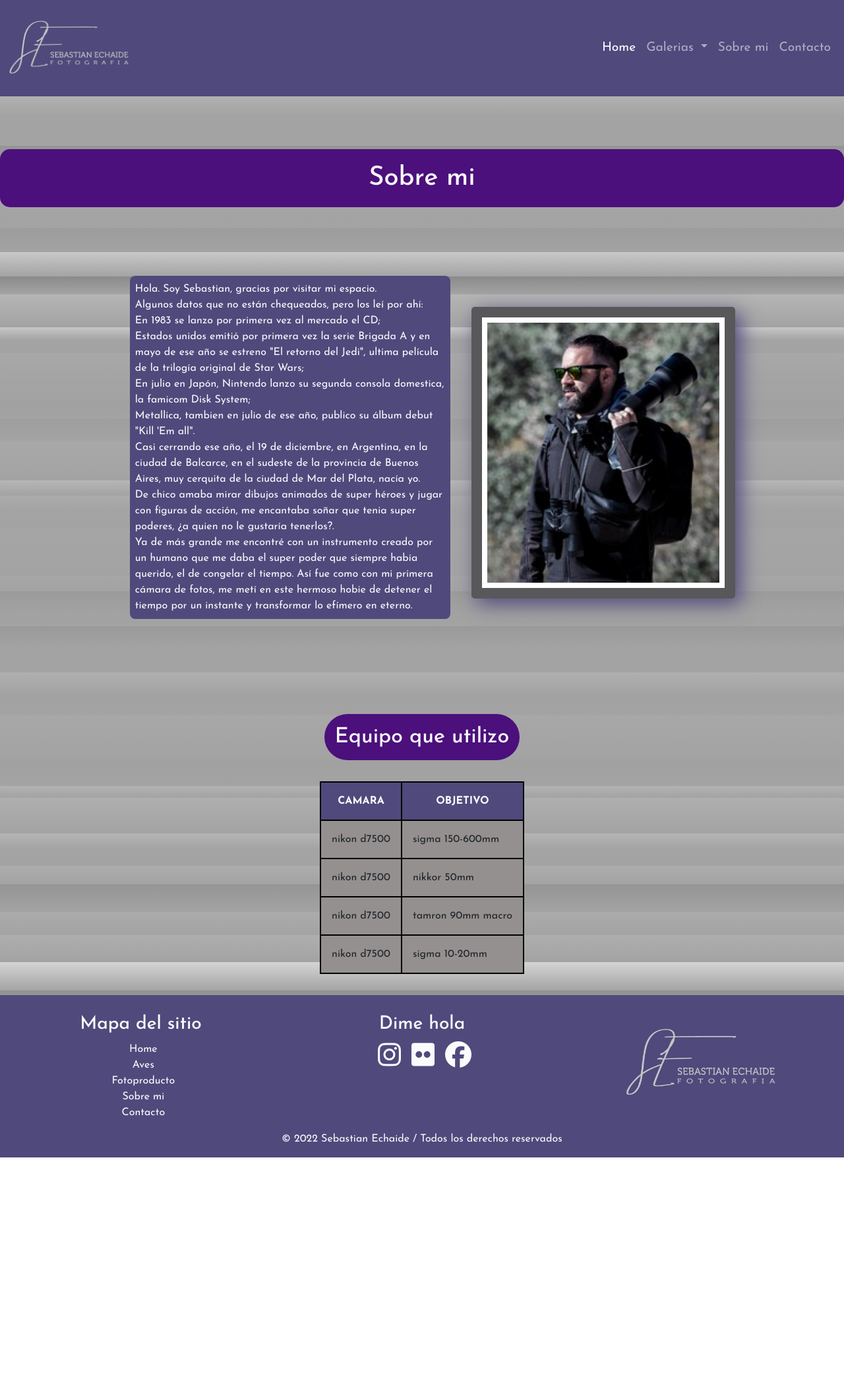
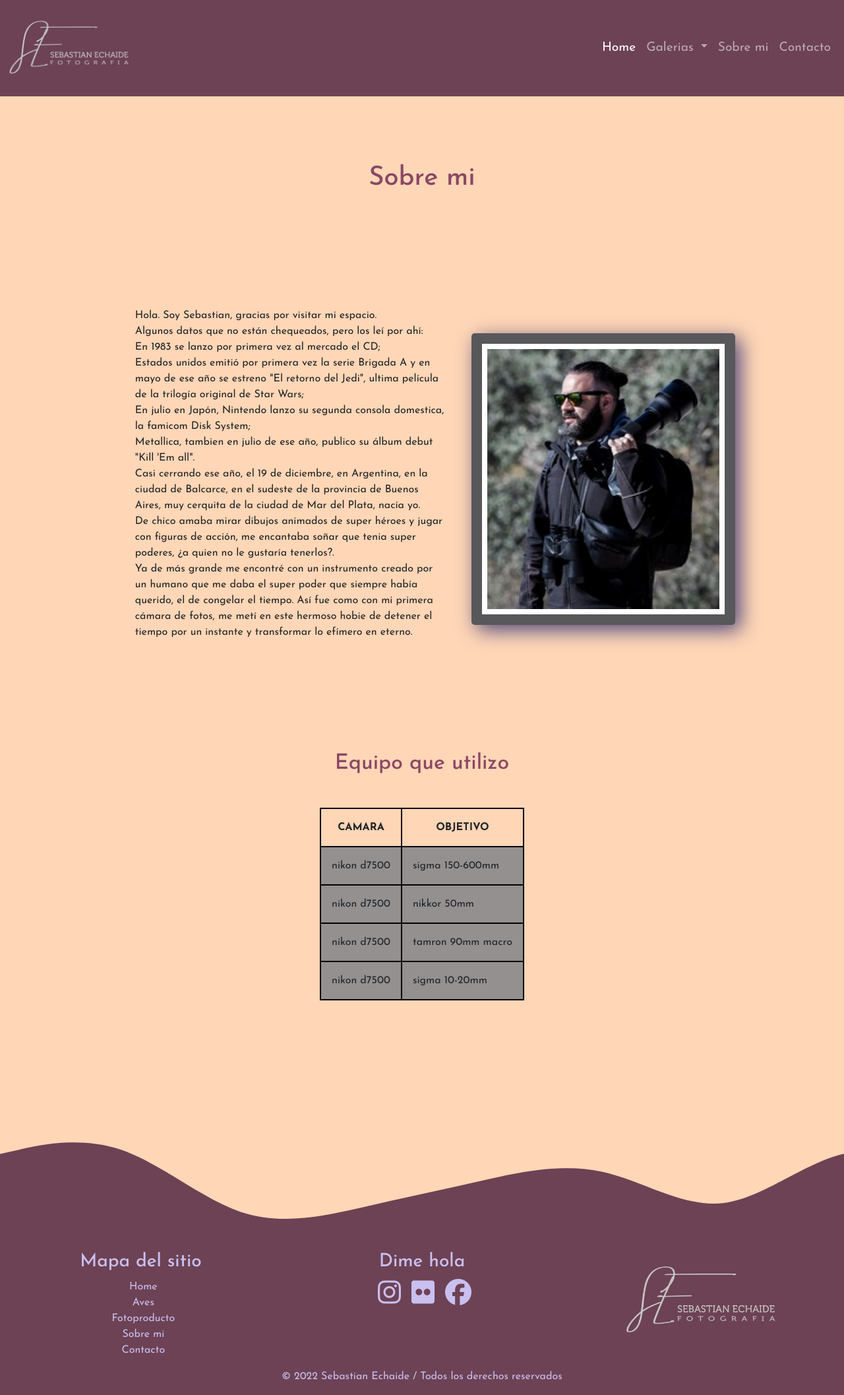
Before and after one commit to SebasEch/coder-proyect, a website: page pages/about.html in a window 1280 px wide. Shown: the whole page at 66% size. Before the commit the page ends 1754 px from the top, so only its background shows below. Drawn offline with nearby package versions, Linux system fonts and the light colour scheme.

Commit message:
modifique diseño de la web y agregue sass maps

```diff
--- a/pages/about.html
+++ b/pages/about.html
@@ -67,7 +67,7 @@
     </header>
 
     <main class="main-about">
-        <h1>Sobre mi</h1>
+        <h1 class="color-txtcolorb">Sobre mi</h1>
         <section class="section-about">
             <div class="description">
                 <p>Hola. Soy Sebastian, gracias por visitar mi espacio. <br>
@@ -76,9 +76,11 @@
                     Estados unidos emitió por primera vez la serie Brigada A y
                     en mayo de ese año se estreno "El retorno del Jedi", ultima película de la trilogía original de Star
                     Wars; <br>
-                    En julio en Japón, Nintendo lanzo su segunda consola domestica, la famicom Disk System; <br> Metallica, tambien en julio de ese año,
+                    En julio en Japón, Nintendo lanzo su segunda consola domestica, la famicom Disk System; <br>
+                    Metallica, tambien en julio de ese año,
                     publico su álbum debut "Kill 'Em all". <br>
-                    Casi cerrando ese año, el 19 de diciembre, en Argentina, en la ciudad de Balcarce, en el sudeste de la provincia de
+                    Casi cerrando ese año, el 19 de diciembre, en Argentina, en la ciudad de Balcarce, en el sudeste de
+                    la provincia de
                     Buenos Aires, muy cerquita de la ciudad de Mar del Plata, nacía yo. <br>
                     De chico amaba mirar dibujos animados de super héroes y jugar con figuras de acción,
                     me encantaba soñar que tenia super poderes, ¿a quien no le gustaría tenerlos?. <br>
@@ -92,7 +94,7 @@
         </section>
 
         <section class="section-tabla">
-            <h2>Equipo que utilizo</h2>
+            <h2 class="color-txtcolorb">Equipo que utilizo</h2>
             <table class="tabla-about">
                 <thead>
                     <tr>
@@ -131,50 +133,50 @@
 
         <div class="row justify-content-center rowF1">
             <div class="col-12 col-md-4">
-                <h3 class="footer-title">Mapa del sitio</h3>
+                <h3 class="footer-title color-txtcolora">Mapa del sitio</h3>
                 <ul>
                     <li>
-                        <a href="../index.html">Home</a>
+                        <a class=color-txtcolora href="../index.html">Home</a>
                     </li>
                     <li>
-                        <a href="aves.html">Aves</a>
+                        <a class=color-txtcolora href="aves.html">Aves</a>
                     </li>
                     <li>
-                        <a href="fotoproducto.html">Fotoproducto</a>
+                        <a class=color-txtcolora href="fotoproducto.html">Fotoproducto</a>
                     </li>
                     <li>
-                        <a href="about.html">Sobre mi</a>
+                        <a class=color-txtcolora href="about.html">Sobre mi</a>
                     </li>
                     <li>
-                        <a href="contacto.html">Contacto</a>
+                        <a class=color-txtcolora href="contacto.html">Contacto</a>
                     </li>
                 </ul>
             </div>
 
             <div class="col-12 col-md-4">
-                <h3 class="footer-title"> Dime hola</h3>
+                <h3 class="footer-title color-txtcolora"> Dime hola</h3>
                 <div class="redes-sociales">
-                    <a href="https://www.instagram.com/sebasechaide" target="blank">
+                    <a class=color-txtcolora href="https://www.instagram.com/sebasechaide" target="blank">
                         <i class="fa-brands fa-instagram"></i>
                     </a>
 
-                    <a href="https://www.flickr.com/photos/162204591@N05/" target="blank">
+                    <a class=color-txtcolora href="https://www.flickr.com/photos/162204591@N05/" target="blank">
                         <i class="fa-brands fa-flickr"></i>
                     </a>
 
-                    <a href="https://www.facebook.com/SebastianEch" target="blank">
+                    <a class=color-txtcolora href="https://www.facebook.com/SebastianEch" target="blank">
                         <i class="fa-brands fa-facebook"></i>
                     </a>
                 </div>
             </div>
-            <div class="class=col-12 col-md-4 d-flex align-items-center justify-content-center">
+            <div class="col-12 col-md-4 d-flex align-items-center justify-content-center">
                 <a href="../index.html">
                     <img class="footer-logo" src="../imagenes/logobeta.png" alt="logo sebastian echaide">
                 </a>
             </div>
             <div class="row container-fluid rowF2">
                 <div class="container-fluid">
-                    <p class="text-center"> © 2022 Sebastian Echaide / Todos los derechos reservados</p>
+                    <p class="text-center color-txtcolora"> © 2022 Sebastian Echaide / Todos los derechos reservados</p>
                 </div>
             </div>
         </div>
--- a/scss/about.scss
+++ b/scss/about.scss
@@ -10,10 +10,8 @@
 
             p {
                 font-size: 1em;
-                background-color: $bgcolor;
                 border-radius: .5rem;
                 padding: 0.5em;
-                color: $color-link;
 
             }
 
@@ -39,9 +37,7 @@
         h2 {
             text-align: center;
             padding: 0.5em;
-            color: $color-link;
             border-radius: 5rem;
-            background-color: $bgcolor-second;
             margin-top: 2em;
             margin-bottom: 1em;
         }
@@ -49,8 +45,6 @@
             th{
                 padding: 1em;
                 border: 2px solid #000000;
-                background-color: $bgcolor;
-                color: $color-link;
                 text-align: center;
             }
 
--- a/scss/contacto.scss
+++ b/scss/contacto.scss
@@ -19,7 +19,6 @@ main {
             align-items: center;
             padding-left: 0.5em;
             padding-top: 1em;
-            color: $color-title;
 
             p {
                 font-size: larger;
--- a/scss/estilos-generales.scss
+++ b/scss/estilos-generales.scss
@@ -8,7 +8,7 @@
 
 body {
     font-family: "Josefin sans";
-    background-image: url(../imagenes/varying-stripes.svg);;
+    background-color: $bgcolorb;
     margin: 0;
     padding: 0;
     display: grid;
@@ -20,16 +20,11 @@ body {
 
 h1 {
     text-align: center;
-    padding: 0.5em;
-    color: $color-link;
-    border-radius: 15px;
-    background-color: $bgcolor-second;
-    margin-top: 2em;
-    margin-bottom: 1em;
+    margin: 2.5em auto;
 }
 
 // Estilo Nav
-
+header {
     nav {
         background-color: $bgcolor;
 
@@ -49,15 +44,21 @@ nav {
             font-size: 1.2em;
         }
     }
+}
 
 // Estilo Footer
 
 footer {
-    background-color: $bgcolor;
+
+    background-image: url(../imagenes/wfooter.svg);
+    background-size: cover;
+    margin-top: 10rem;
 
     .rowF1 {
+     margin-top: 10rem;
+
+
         .footer-title {
-            color: $color-link;
             padding-top: 1em;
             display: flex;
             justify-content: center;
@@ -69,7 +70,6 @@ footer {
 
             a {
                 text-decoration: none;
-                color: $color-link;
                 display: flex;
                 justify-content: center;
 
@@ -91,7 +91,6 @@ footer {
 
             i {
                 font-size: 40px;
-                color: $color-link;
 
                 &:hover {
                     color: #d1d3da
@@ -109,10 +108,4 @@ footer {
             }
         }
     }
-
-    .rowF2 {
-        p {
-            color: $color-link
 }
-    }
-}
--- a/scss/main-home.scss
+++ b/scss/main-home.scss
@@ -10,7 +10,6 @@ main {
     text-align: center;
     h3 {
         padding-top: 0.5em;
-        color: $color-title;
     }
     .img-linkHome {
         width: 200px;
@@ -18,13 +17,16 @@ main {
         border: $border;
         box-shadow: $box;
         padding: 0.5em;
-        background-color: #ffffff;
-        transition: transform 0.5s;
+        background-color: $bgcolor-secondary;
+
+        &:hover {
+            filter: blur(2px);
+
+        }
+
+
     }
-    &:hover {
-        filter: blur(2px);
-        transform: rotate(10deg);
-    }
+
 }
 
 }
--- a/scss/variables.scss
+++ b/scss/variables.scss
@@ -1,8 +1,19 @@
 
 // Variables
-$bgcolor: #50497c;
-$bgcolor-second: rgb(75, 16, 124);
-$color-title: #473657;
-$color-link: #fafbfc;
+$bgcolor: #6d4254;
+$bgcolorb: #ffc99dbd;
+$bgcolor-secondary: #fff;
 $border: 16px solid #58585a;
 $box: 8px 8px 30px #50497c;
+
+// Mapas
+
+$colors: (
+    txtcolora: #c9c0f0,
+    txtcolorb: #8a4764
+);
+
+@each $item, $color in $colors {
+    .color-#{$item} {color: $color};
+
+}
```
Also changed, not shown: index.html (+15 -15 lines), pages/aves.html (+12 -12 lines), pages/contacto.html (+13 -13 lines), pages/fotoproducto.html (+12 -12 lines), css/estilo.css, imagenes/varying-stripes.svg (deleted), imagenes/wfooter.svg (added), scss/animations.scss (line endings or trailing spaces). Lines whose indentation alone changed are shown as unchanged.
